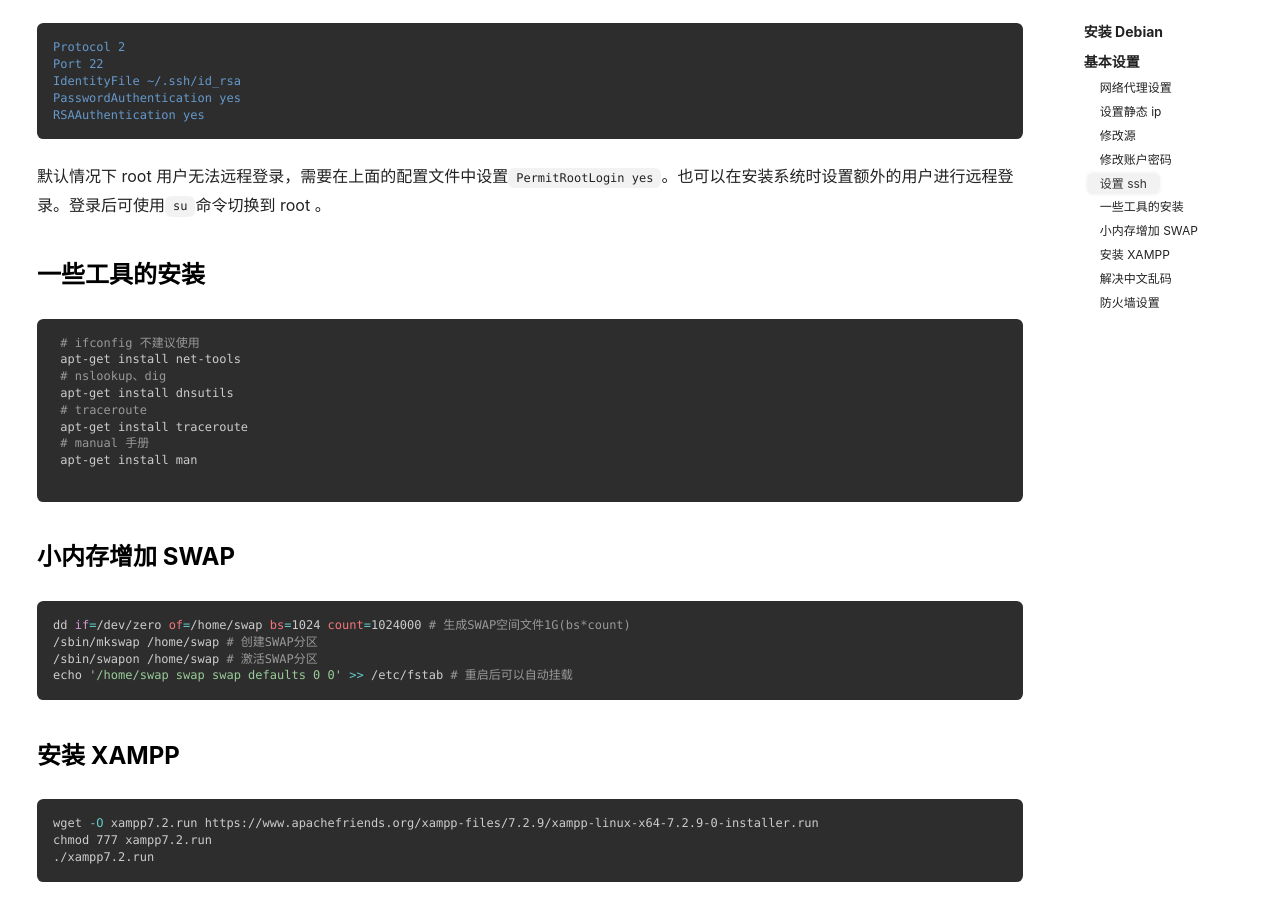
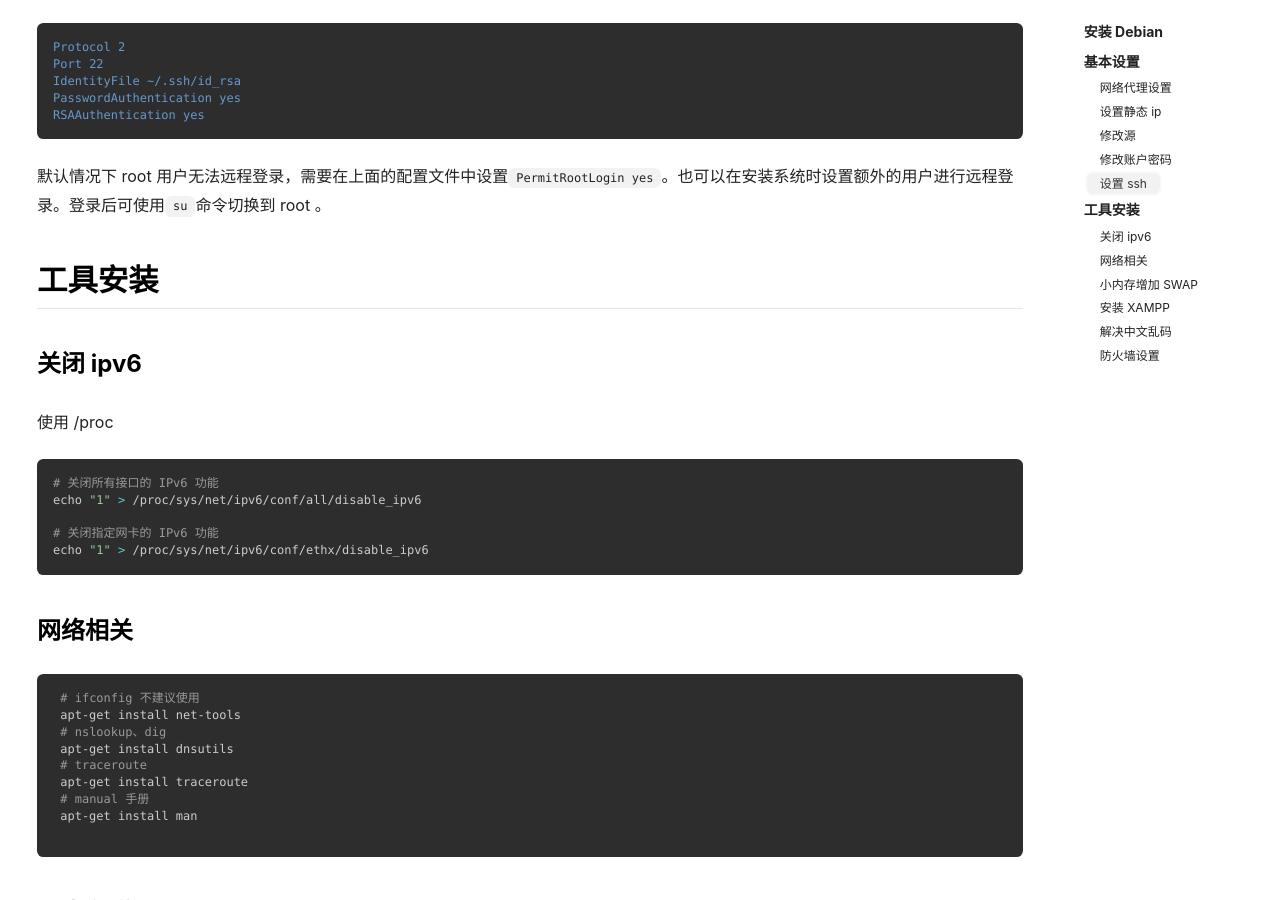
Before and after one commit to thianda91/thianda91.github.io, a Jekyll site: the page built from _posts/2018-07-30-learn-debian-hand-by-hand.md, in a window 1280 px wide and 900 px high, scrolled down 4503 px. Built offline with Jekyll 4.4.1, drawn with Linux system fonts in a browser that asks for light colours; nearby versions of some CDN libraries; comment, search, counter and statistics services are not loaded; some of the changed text lies outside the part shown.

Commit message:
update learn-debian.md

````diff
--- a/_posts/2018-07-30-learn-debian-hand-by-hand.md
+++ b/_posts/2018-07-30-learn-debian-hand-by-hand.md
@@ -208,7 +208,21 @@ RSAAuthentication yes
 
 默认情况下 root 用户无法远程登录，需要在上面的配置文件中设置`PermitRootLogin yes`。也可以在安装系统时设置额外的用户进行远程登录。登录后可使用`su`命令切换到 root 。
 
-### 一些工具的安装
+## 工具安装
+
+### 关闭 ipv6
+
+使用 /proc
+
+```sh
+# 关闭所有接口的 IPv6 功能
+echo "1" > /proc/sys/net/ipv6/conf/all/disable_ipv6
+
+# 关闭指定网卡的 IPv6 功能
+echo "1" > /proc/sys/net/ipv6/conf/ethx/disable_ipv6
+```
+
+### 网络相关
 
 ```sh
  # ifconfig 不建议使用
````
Also changed, not shown: other parts of _posts/2018-07-30-learn-debian-hand-by-hand.md (+1 -1 lines).
